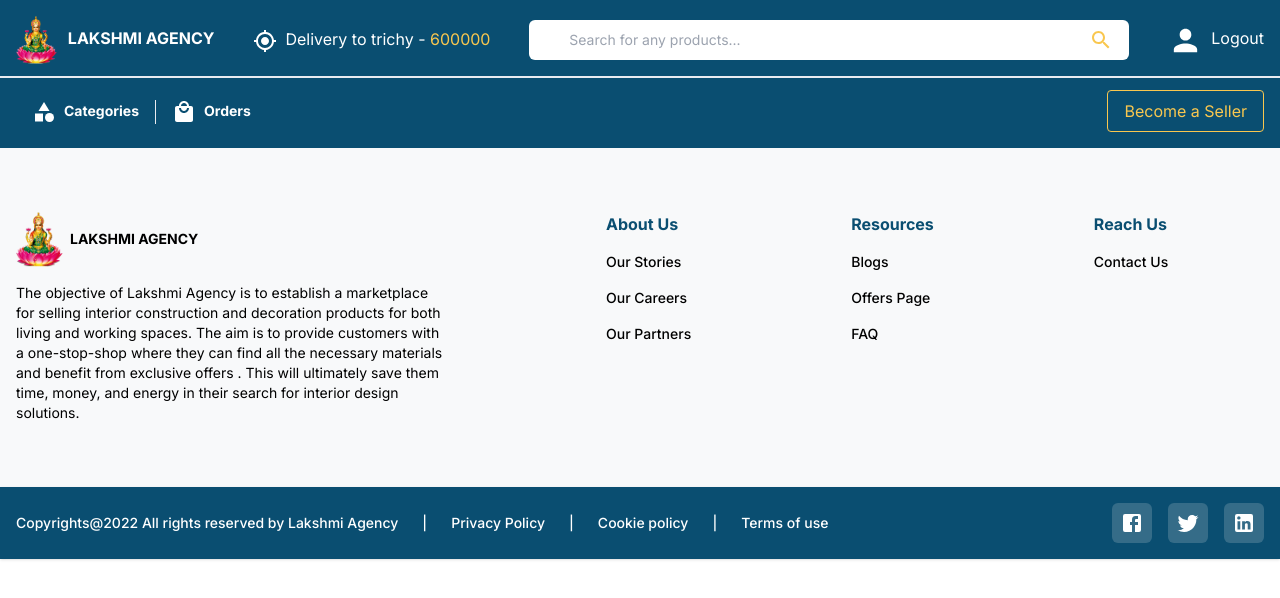
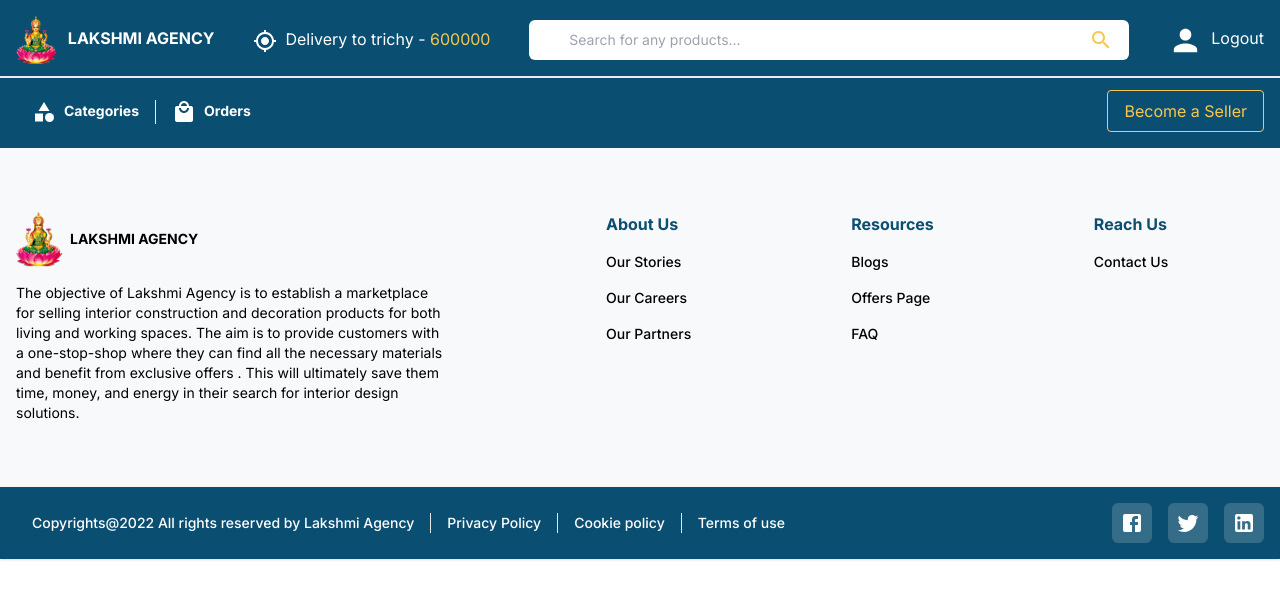
Before and after one commit to sudharshanr15/lakshmi-agency-frontend-main, a Next.js app: page /dashboard in a window 1280 px wide. Shown: the top 598 px of the page. Built offline with nearby package versions, Linux system fonts and the light colour scheme.

Commit message:
Modified footer links

```diff
--- a/src/components/Footer.tsx
+++ b/src/components/Footer.tsx
@@ -42,72 +42,50 @@ export function Footer() {
                 <div className="max-w-[1800px] mx-auto">
                     <div className="w-full p-4 md:flex md:items-center md:justify-between">
                         <ul className="flex flex-wrap items-center mt-3 text-sm font-medium text-white  sm:mt-0">
-                            <li>
-                                <Link
-                                    href="#"
-                                    className="mr-4 hover:underline md:mr-6"
+                            <li className='border-r last:border-r-0'>
+                                <span
+                                    className="hover:underline px-4"
                                 >
                                     Copyrights@2022 All rights reserved by
                                     Lakshmi Agency
-                                </Link>
+                                </span>
                             </li>
-                            <li>
+                            <li className='border-r last:border-r-0'>
                                 <Link
                                     href="#"
-                                    className="mr-4 hover:underline md:mr-6"
-                                >
-                                    |
-                                </Link>
-                            </li>
-                            <li>
-                                <Link
-                                    href="#"
-                                    className="mr-4 hover:underline md:mr-6"
+                                    className="hover:underline px-4"
                                 >
                                     Privacy Policy
                                 </Link>
                             </li>
-                            <li>
+                            <li className='border-r last:border-r-0'>
                                 <Link
                                     href="#"
-                                    className="mr-4 hover:underline md:mr-6"
-                                >
-                                    |
-                                </Link>
-                            </li>
-                            <li>
-                                <Link
-                                    href="#"
-                                    className="mr-4 hover:underline md:mr-6"
+                                    className="hover:underline px-4"
                                 >
                                     Cookie policy
                                 </Link>
                             </li>
-                            <li>
+                            <li className='border-r last:border-r-0'>
                                 <Link
                                     href="#"
-                                    className="mr-4 hover:underline md:mr-6"
+                                    className="hover:underline px-4"
                                 >
-                                    |
-                                </Link>
-                            </li>
-                            <li>
-                                <Link href="#" className="hover:underline">
                                     Terms of use
                                 </Link>
                             </li>
                         </ul>
 
                         <span className="text-sm text-gray-500 sm:text-center dark:text-gray-400 flex items-center space-x-4">
-                            <span className="flex items-center justify-center h-10 w-10 bg-[#356c88] rounded-md">
+                            <Link href={""} className="flex items-center justify-center h-10 w-10 bg-[#356c88] rounded-md">
                                 <FacebookIcon className="h-6 w-6 text-white" />
-                            </span>
-                            <span className="flex items-center justify-center h-10 w-10 bg-[#356c88] rounded-md">
+                            </Link>
+                            <Link href={""} className="flex items-center justify-center h-10 w-10 bg-[#356c88] rounded-md">
                                 <TwitterIcon className="h-6 w-6 text-white" />
-                            </span>
-                            <span className="flex items-center justify-center h-10 w-10 bg-[#356c88] rounded-md">
+                            </Link>
+                            <Link href={""} className="flex items-center justify-center h-10 w-10 bg-[#356c88] rounded-md">
                                 <LinkedInIcon className="h-6 w-6 text-white" />
-                            </span>
+                            </Link>
                         </span>
                     </div>
                 </div>
```
